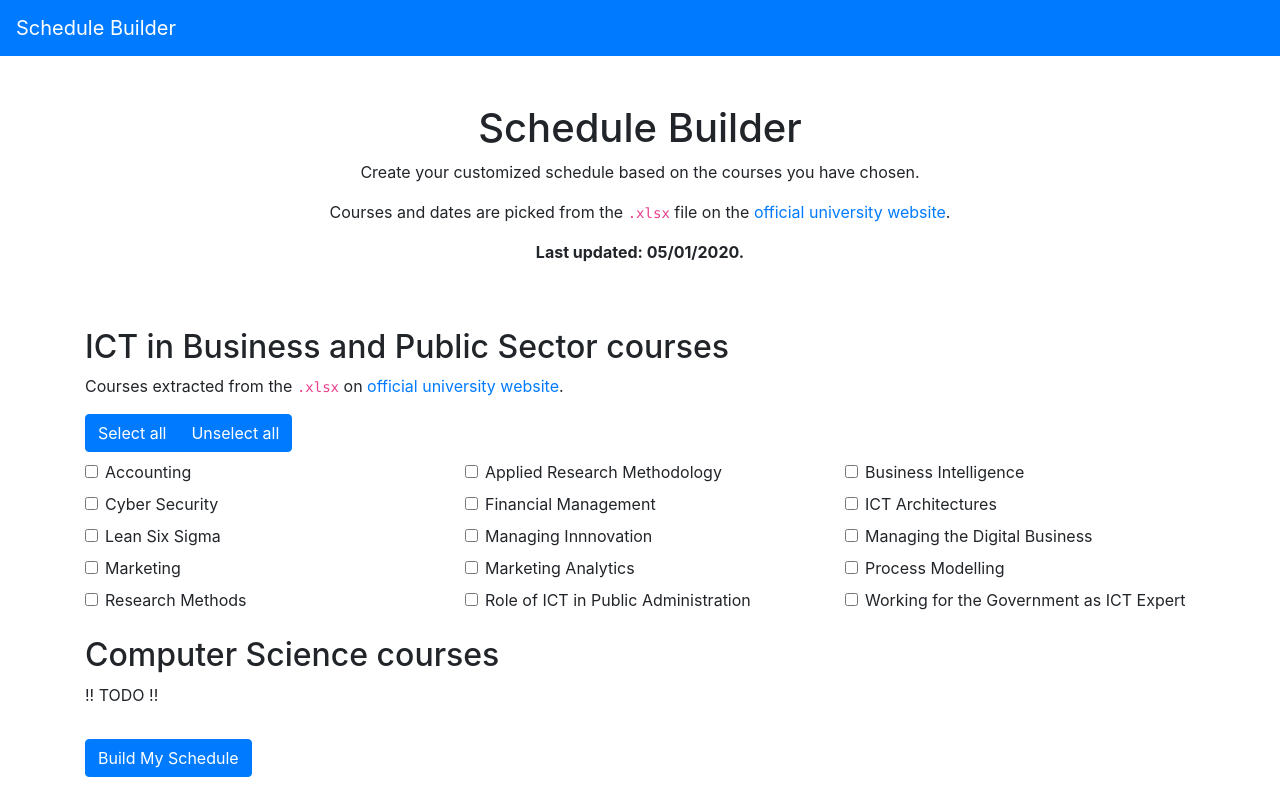
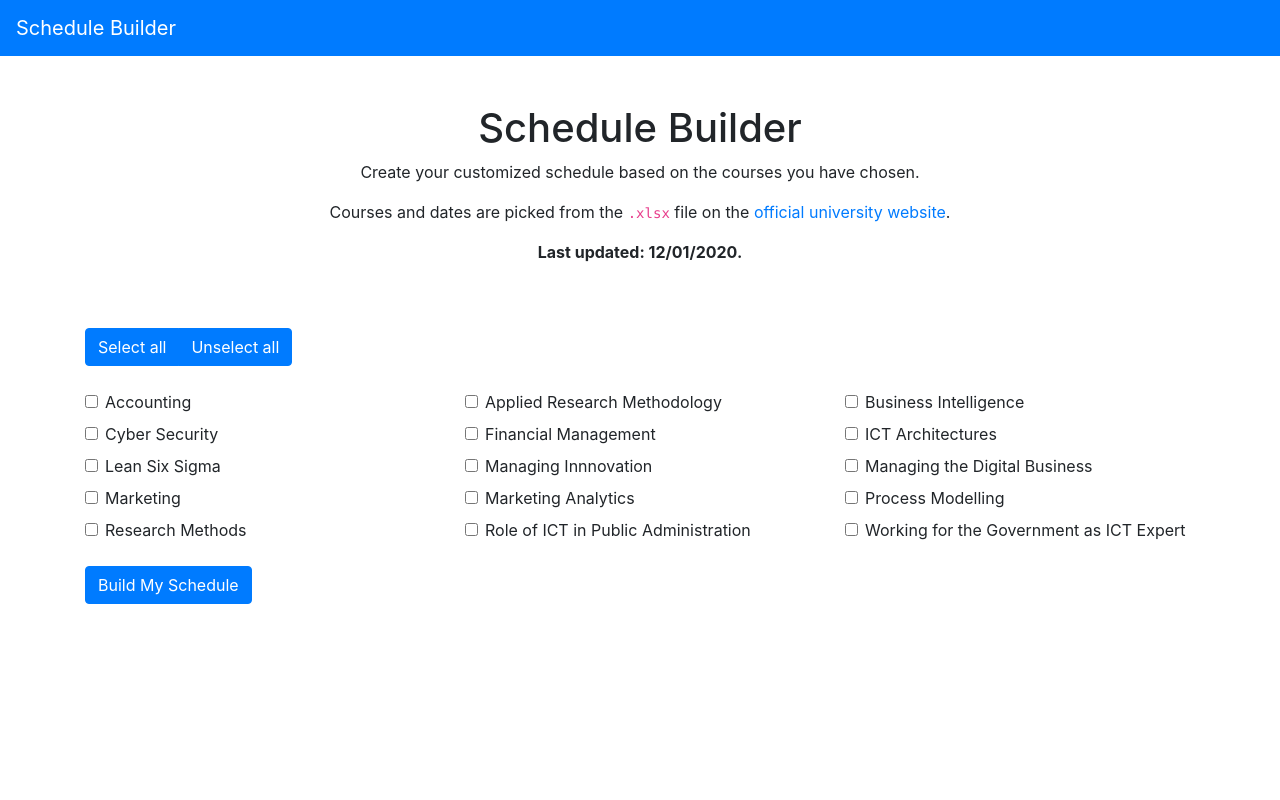
Before and after one commit to rblinde/schedule-builder, a website built with Parcel: page src/index.html in a window 1280 px wide. Built offline with nearby package versions, Linux system fonts and the light colour scheme.

Commit message:
:lipstick: Updated UI and bump last updated

```diff
--- a/src/index.html
+++ b/src/index.html
@@ -22,16 +22,13 @@
           Courses and dates are picked from the <code>.xlsx</code> file on the
           <a href="https://www.student.universiteitleiden.nl/en/study--studying/study/educational-information/schedules/science/ict-in-business-and-the-public-sector-msc?cf=science&cd=ict-in-business-and-the-public-sector-msc#tab-2" target="_blank">official university website</a>.
         </p>
-        <p class="font-weight-bold">Last updated: 05/01/2020.</p>
+        <p class="font-weight-bold">Last updated: 12/01/2020.</p>
       </div>
     </div>
 
     <div class="row">
       <div class="col">
-        <h2>ICT in Business and Public Sector courses</h2>
-        <p>Courses extracted from the <code>.xlsx</code> on <a href="https://www.student.universiteitleiden.nl/en/study--studying/study/educational-information/schedules/science/ict-in-business-and-the-public-sector-msc?cf=science&cd=ict-in-business-and-the-public-sector-msc#tab-2" target="_blank">official university website</a>.</p>
-
-        <div class="btn-group" role="group" aria-label="Select all">
+        <div class="btn-group mb-3" role="group" aria-label="Select all">
           <button type="button" class="btn btn-primary js-select-all">Select all</button>
           <button type="button" class="btn btn-primary js-unselect-all">Unselect all</button>
         </div>
@@ -147,14 +144,7 @@
 
     <div class="row">
       <div class="col">
-        <h2>Computer Science courses</h2>
-        <p>!! TODO !!</p>
-      </div>
-    </div>
-
-    <div class="row">
-      <div class="col">
-        <button type="submit" class="btn btn-primary mt-3" id="build-btn">Build My Schedule</button>
+        <button type="submit" class="btn btn-primary" id="build-btn">Build My Schedule</button>
       </div>
     </div>
   </main>
```
